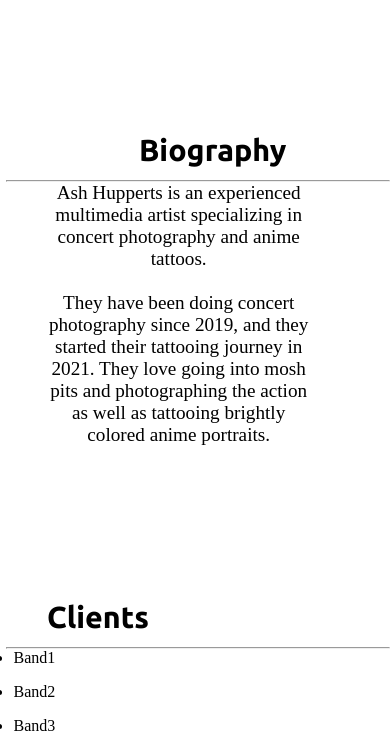
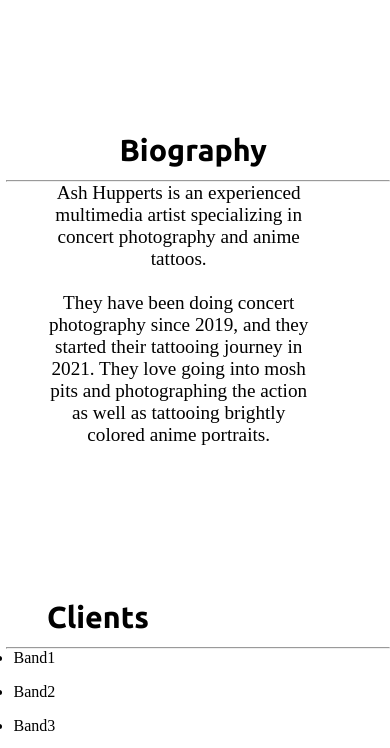
Before and after one commit to AlexH893/aPortfolio, a plain HTML site: page contact.html in a window 390 px wide. Shown: the part 45-793 px from the top of the page. Drawn offline with nearby package versions, Linux system fonts and the light colour scheme; some packages are replaced by stand-ins of ours.

Commit message:
Update styles.css

```diff
--- a/styles.css
+++ b/styles.css
@@ -332,6 +332,7 @@ li#client {
 @media screen and (max-width: 900px) {
   h1#bioHead {
     text-align: center;
+    margin-right: 10vw;
     }
   }
 
```
